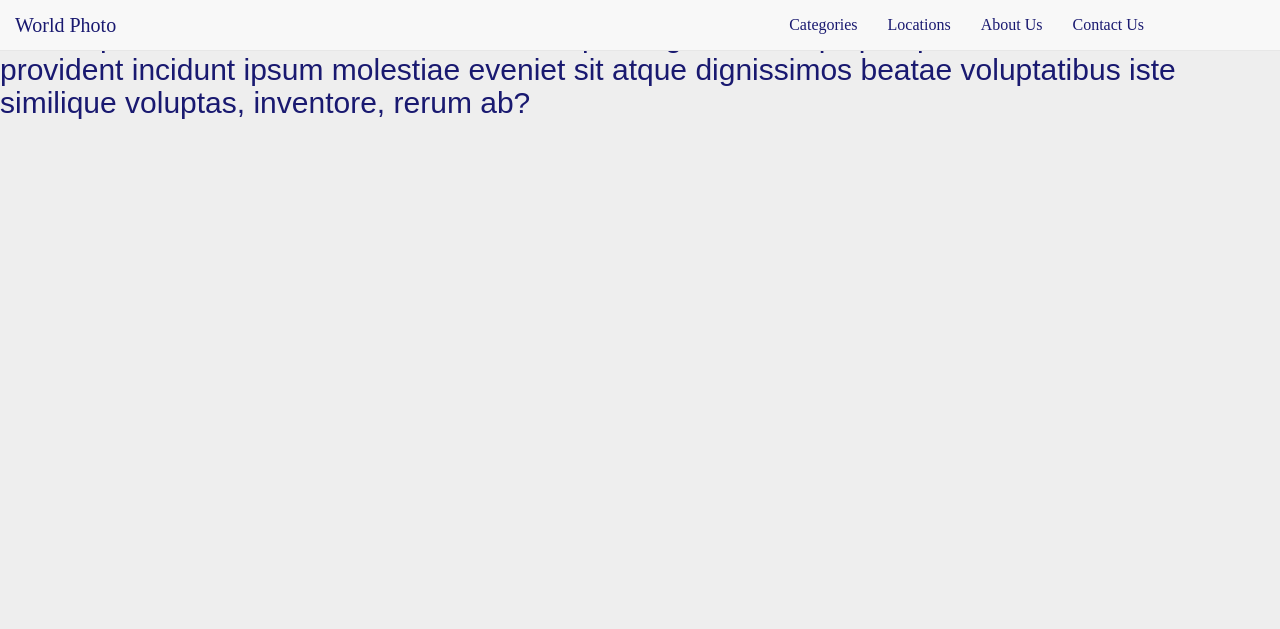
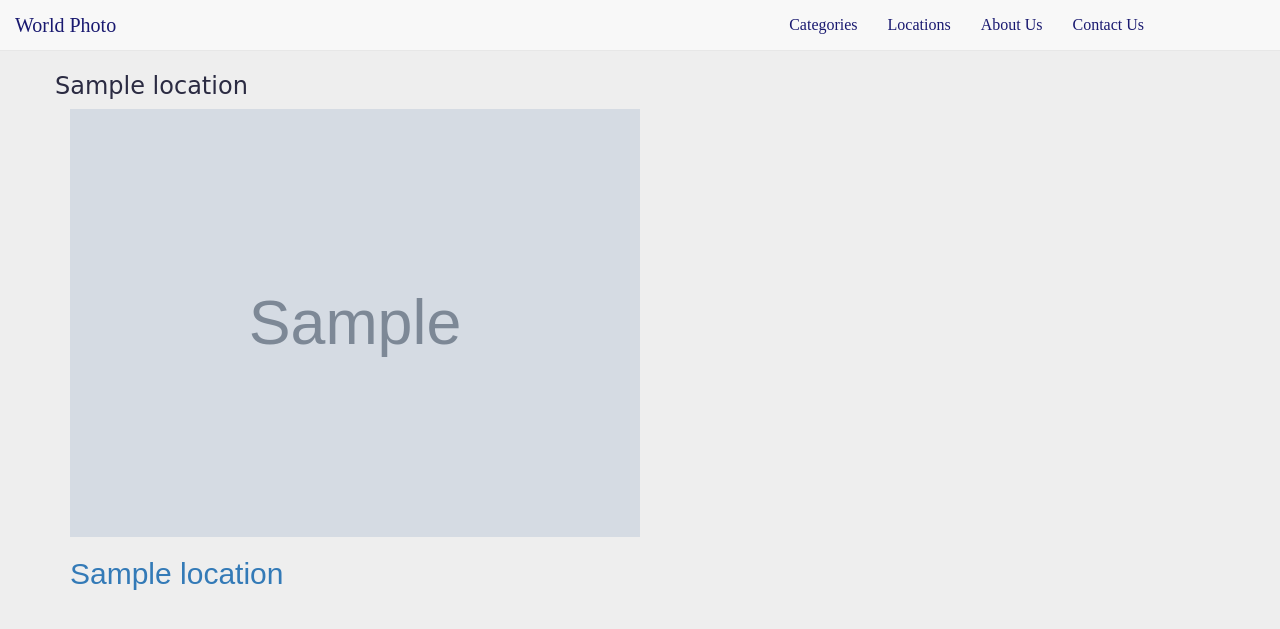
Before and after one commit to andykimchris/Unsplash, a Django app: template images/templates/search1.html in a window 1280 px wide. Shown: the top 629 px of the page. Run offline with Django 3.2, Linux system fonts and the light colour scheme; the template is opened without the code that fills it: most values are stand-ins (such as "Sample title", 1, 10 or a date in 2020); grey boxes marked "Sample" are stand-in pictures; some libraries are stand-ins or nearby versions; some web fonts are replaced.

Commit message:
displays results of images in relstion to location

```diff
--- a/images/templates/search1.html
+++ b/images/templates/search1.html
@@ -2,5 +2,22 @@
 
 {% block content %}
 
-<h2>Lorem ipsum, dolor sit amet consectetur adipisicing elit. Suscipit perspiciatis libero dolor animi ut provident incidunt ipsum molestiae eveniet sit atque dignissimos beatae voluptatibus iste similique voluptas, inventore, rerum ab?</h2>
+<div class="container">
+  <div class="row">
+    {% if location %}
+      <h2>Found {{location| length}} of searched term {{message}}</h2>
+      <h3>{{location.image_name}}</h3>
+      {% else %}
+      <h2> Found 0 images for the search term {{message}}</h2>
+    {% endif %}
+  </div>
+  <div class="">
+    {% if location %}
+    <img src="{{location.image.url}}" class="img-responsive" alt="">
+  <h2><a href="{{location.get_absolute_url}}">{{location.image_name}}</a></h2>
+
+    {% endif %}
+  </div>
+
+</div>
 {% endblock %}
```
